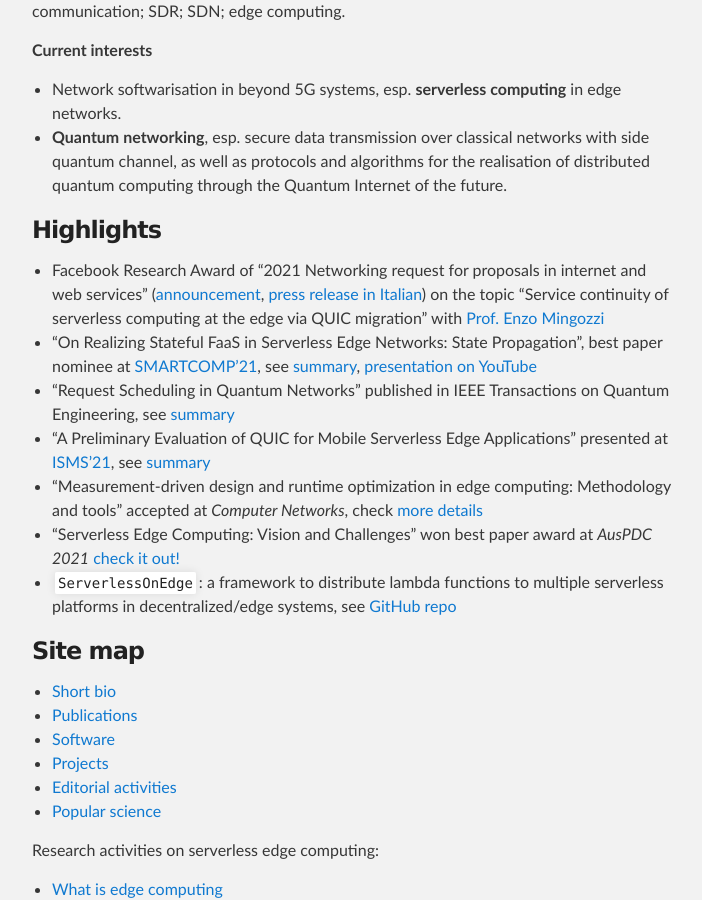
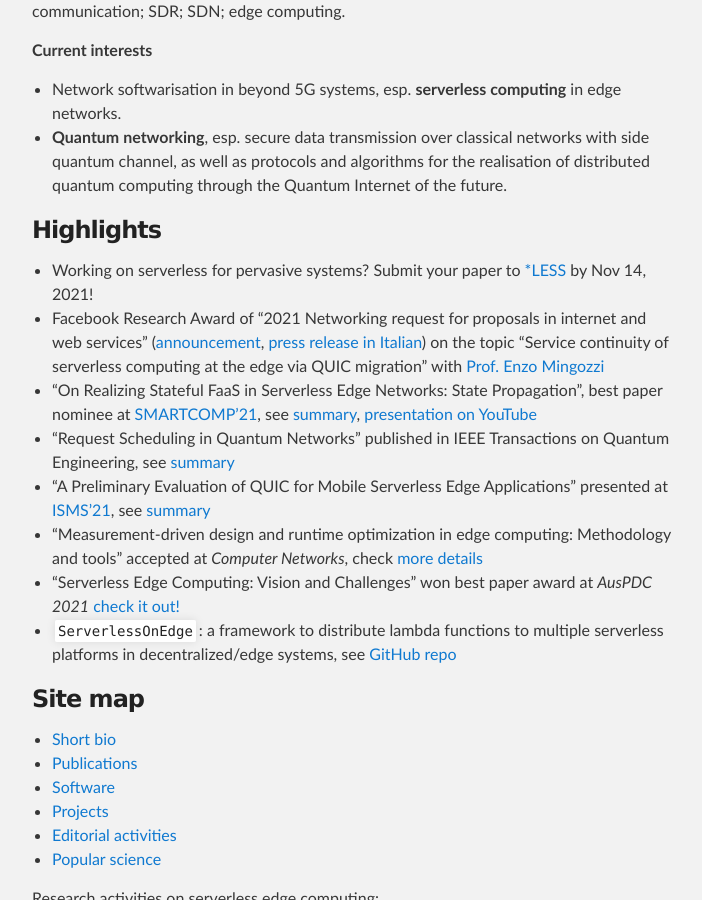
Before and after one commit to ccicconetti/ccicconetti.github.io, a Jekyll site: the page built from index.md, in a window 1280 px wide and 900 px high, scrolled down 348 px. Shown: the whole window, without its empty margins (288-990 px from the left). Built offline with Jekyll 4.4.1, drawn with Linux system fonts in a browser that asks for light colours.

Commit message:
Add starless pointer

```diff
--- a/index.md
+++ b/index.md
@@ -14,6 +14,7 @@ Hello, I'm a Researcher in the [Ubiquitous Internet](http://cnd.iit.cnr.it/) gro
 
 ### Highlights
 
+- Working on serverless for pervasive systems? Submit your paper to [\*LESS](https://starless.iit.cnr.it/) by Nov 14, 2021!
 - Facebook Research Award of "2021 Networking request for proposals in internet and web services" ([announcement](https://research.fb.com/blog/2021/08/announcing-the-winners-of-the-2021-networking-request-for-proposals-in-internet-and-web-services/), [press release in Italian](https://www.unipi.it/index.php/news/item/21844-un-progetto-di-universita-di-pisa-e-cnr-pisano-vince-il-facebook-research-award)) on the topic "Service continuity of serverless computing at the edge via QUIC migration" with [Prof. Enzo Mingozzi](http://www2.ing.unipi.it/~a009395/home/index.htm)
 - "On Realizing Stateful FaaS in Serverless Edge Networks: State Propagation", best paper nominee at [SMARTCOMP'21](https://www.smart-comp.info/), see [summary](statefulfaas.md), [presentation on YouTube](https://youtu.be/gc1pQ56UMAA)
 - "Request Scheduling in Quantum Networks" published in IEEE Transactions on Quantum Engineering, see [summary](tqe2021.md)
```
